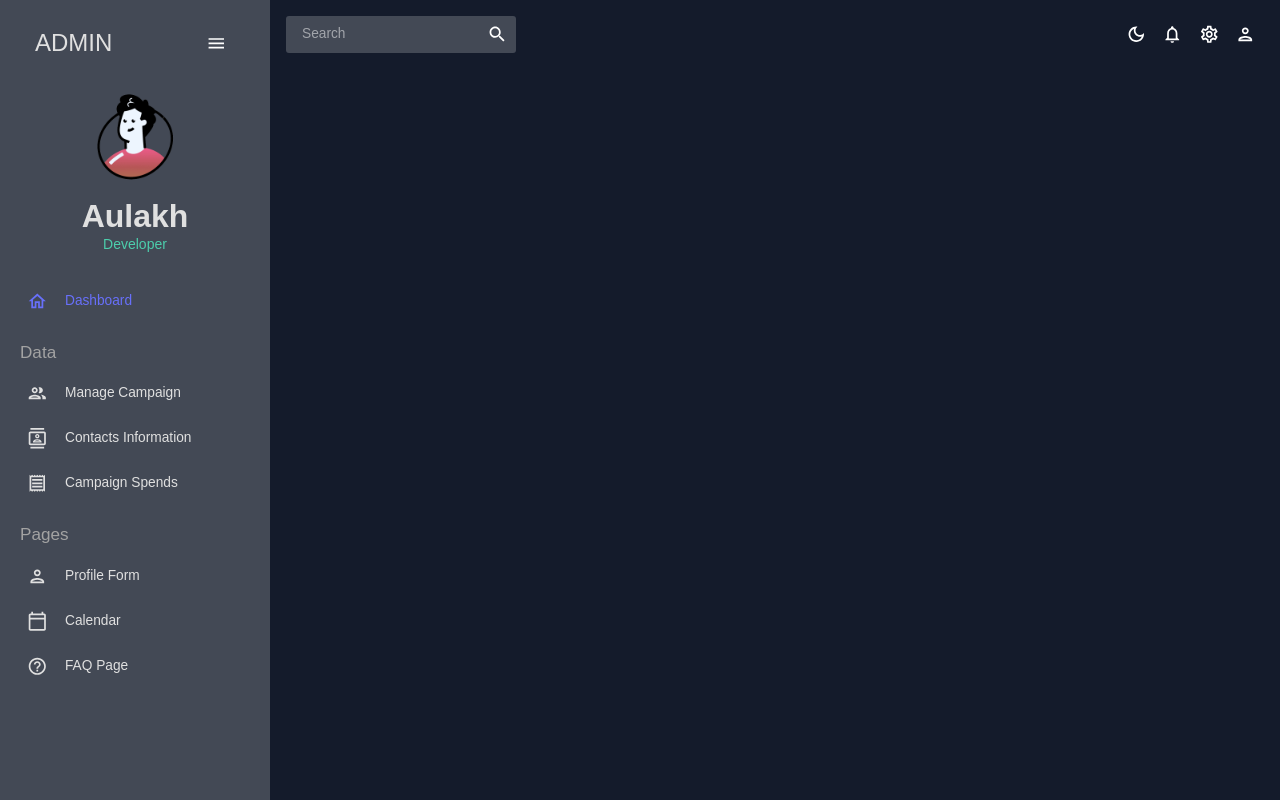
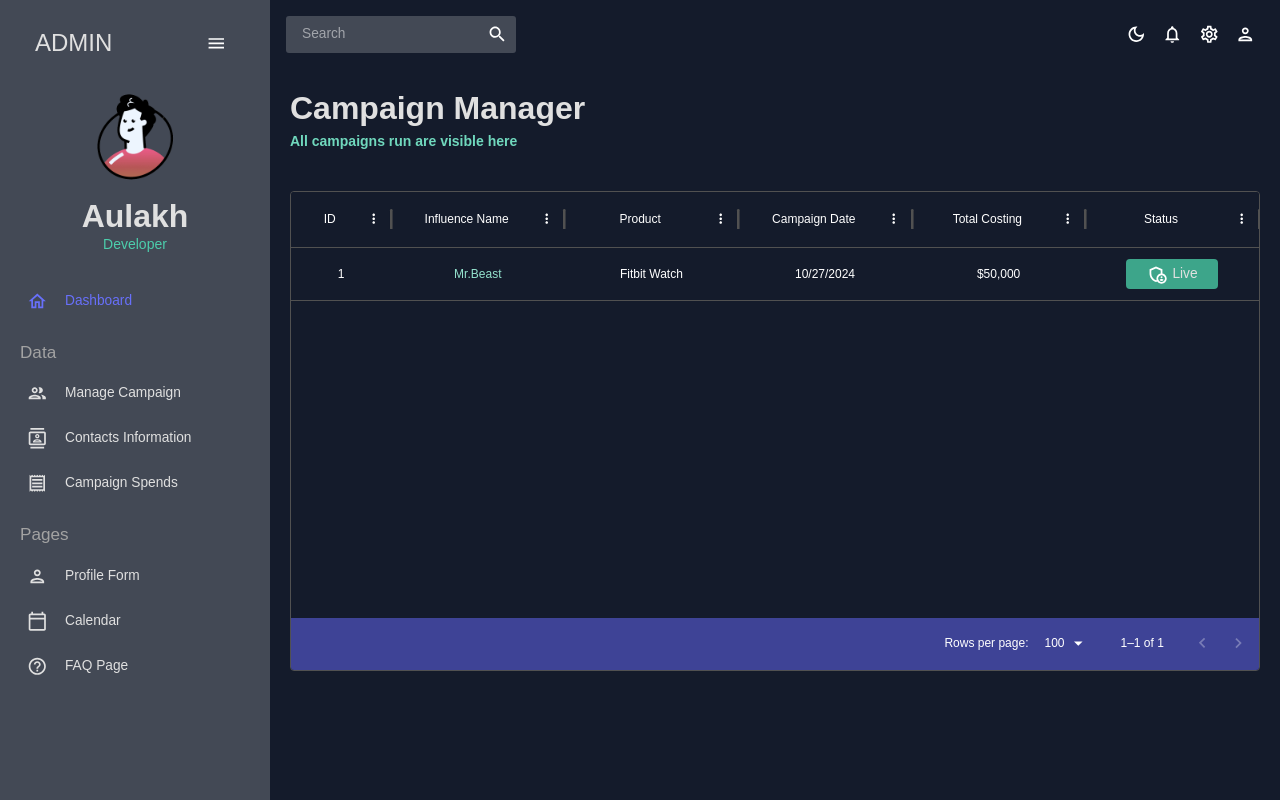
Before and after one commit to kamaljitkaur98/camp-metrics-dashboard, a React (Create React App) app: page /campaigns in a window 1280 px wide. Built offline with nearby package versions, Linux system fonts and the light colour scheme.

Commit message:
add: campaign page table

```diff
--- a/src/App.js
+++ b/src/App.js
@@ -4,7 +4,7 @@ import { Routes, Route } from "react-router-dom";
 
 import Topbar from "./scenes/global/Topbar";
 import Sidebar from "./scenes/global/Sidebar";
-// import Team from "./scenes/global/team";
+import Campaign from "./scenes/campaign";
 // import Contacts from "./scenes/global/contacts";
 // import Invoices from "./scenes/global/invoices";
 // import Bar from "./scenes/global/bar";
@@ -33,8 +33,8 @@ function App() {
               <Topbar />
               <Routes>
                 <Route path="/" element={<Dashboard />} />
-                {/* <Route path="/team" element={<Team />} />
-                <Route path="/contacts" element={<Contacts />} />
+                <Route path="/campaigns" element={<Campaign />} />
+                {/* <Route path="/contacts" element={<Contacts />} />
                 <Route path="/invoices" element={<Invoices />} />
                 <Route path="/form" element={<Form />} />
                 <Route path="/bar" element={<Bar />} />
--- /dev/null
+++ b/src/components/Header.jsx
@@ -0,0 +1,29 @@
+import { Typography, Box, useTheme } from "@mui/material";
+import { tokens } from "../theme";
+
+const Header = ({title, subtitle}) => {
+    const theme = useTheme();
+    const colors = tokens(theme.palette.mode);
+    return (
+        <Box mb="30px">
+            <Typography
+                variant="h2"
+                color={colors.grey[100]}
+                fontWeight="bold"
+                sx={{ mb: "5px"}}
+            >
+                {title}
+            </Typography>
+            <Typography
+                variant="h5"
+                color={colors.greenAccent[400]}
+                fontWeight="bold"
+                sx={{ mb: "5px"}}
+            >
+                {subtitle}
+            </Typography>
+        </Box>
+    )
+}
+
+export default Header;
--- a/src/data/mockData.js
+++ b/src/data/mockData.js
@@ -1,79 +1,15 @@
 import { tokens } from "../theme";
 
-export const mockDataTeam = [
+export const mockCampaignData = [
   {
     id: 1,
-    name: "Jon Snow",
-    email: "jonsnow@gmail.com",
-    age: 35,
-    phone: "(665)121-5454",
-    access: "admin",
-  },
-  {
-    id: 2,
-    name: "Cersei Lannister",
-    email: "cerseilannister@gmail.com",
-    age: 42,
-    phone: "(421)314-2288",
-    access: "manager",
-  },
-  {
-    id: 3,
-    name: "Jaime Lannister",
-    email: "jaimelannister@gmail.com",
-    age: 45,
-    phone: "(422)982-6739",
-    access: "user",
-  },
-  {
-    id: 4,
-    name: "Anya Stark",
-    email: "anyastark@gmail.com",
-    age: 16,
-    phone: "(921)425-6742",
-    access: "admin",
-  },
-  {
-    id: 5,
-    name: "Daenerys Targaryen",
-    email: "daenerystargaryen@gmail.com",
-    age: 31,
-    phone: "(421)445-1189",
-    access: "user",
-  },
-  {
-    id: 6,
-    name: "Ever Melisandre",
-    email: "evermelisandre@gmail.com",
-    age: 150,
-    phone: "(232)545-6483",
-    access: "manager",
-  },
-  {
-    id: 7,
-    name: "Ferrara Clifford",
-    email: "ferraraclifford@gmail.com",
-    age: 44,
-    phone: "(543)124-0123",
-    access: "user",
-  },
-  {
-    id: 8,
-    name: "Rossini Frances",
-    email: "rossinifrances@gmail.com",
-    age: 36,
-    phone: "(222)444-5555",
-    access: "user",
-  },
-  {
-    id: 9,
-    name: "Harvey Roxie",
-    email: "harveyroxie@gmail.com",
-    age: 65,
-    phone: "(444)555-6239",
-    access: "admin",
-  },
-];
+    influencer_name: "Mr.Beast",
+    product: "Fitbit Watch",
+    date_live: "10/27/2024",
+    total_costing: "$50,000",
+    status: "Live"
+  }
+]
 
 export const mockDataContacts = [
   {
--- /dev/null
+++ b/src/scenes/campaign/index.jsx
@@ -0,0 +1,106 @@
+import { Box, Typography, useTheme } from "@mui/material";
+import { DataGrid } from "@mui/x-data-grid";
+import { tokens } from "../../theme";
+import { mockCampaignData } from "../../data/mockData"
+
+import AdminPanelSettingsOutlinedIcon  from "@mui/icons-material/AdminPanelSettingsOutlined";
+import LockOpenOutlinedIcon  from "@mui/icons-material/LockOpenOutlined";
+import SecurityOutlinedIcon  from "@mui/icons-material/SecurityOutlined";
+
+import Header from "../../components/Header"
+
+const Campaign = () => {
+    const theme = useTheme();
+    const colors = tokens(theme.palette.mode)
+
+    const columns = [
+        {
+            field: "id",
+            headerName: "ID",
+            headerAlign: 'center',
+            align: 'center',
+        },
+        {
+            field: "influencer_name",
+            headerName: "Influence Name",
+            flex: 1,
+            cellClassName: "name-column--cell",
+            headerAlign: 'center',
+            align: 'center',
+        },
+        {
+            field: "product",
+            headerName: "Product",
+            flex: 1,
+            headerAlign: 'center',
+            align: 'center',
+        },
+        {
+            field: "date_live",
+            headerName: "Campaign Date",
+            flex: 1,
+            headerAlign: 'center',
+            align: 'center',
+        },
+        {
+            field: "total_costing",
+            headerName: "Total Costing",
+            flex: 1,
+            headerAlign: 'center',
+            align: 'center',
+        },
+        {
+            field: "status",
+            headerName: "Status",
+            flex: 1,
+            headerAlign: 'center',
+            align: 'center',
+            renderCell : ({row: {status}}) => {
+                return(
+                    <Box width="60%" m="10px auto" p="5px" display="flex"
+                    justifyContent="center"
+                    backgroundColor={
+                        status === "Live" ?
+                        colors.greenAccent[600] :
+                        colors.grey[600]
+                    }
+                    borderRadius="4px"
+                    >
+                        {status === "Live" && <AdminPanelSettingsOutlinedIcon />}
+                        {status === "manager" && <SecurityOutlinedIcon />}
+                        {status === "user" && <LockOpenOutlinedIcon />}
+                        <Typography color={colors.grey[100]} sx={{ ml: "5px"}}>
+                            {status}
+                        </Typography>
+                    </Box>
+                )
+            }
+        }
+    ]
+
+    return (
+        <Box m="20px">
+            <Header title="Campaign Manager" subtitle="All campaigns run are visible here" />
+                <Box m="40px 0 0 0" height="60vh" sx= {{
+                        "& .name-column--cell": {
+                            color: colors.greenAccent[300]
+                        },
+                        "& .MuiDataGrid-columnHeaders": {
+                            backgroundColor: colors.blueAccent[700],
+                            borderBottom: "none"
+                        },
+                        "& .MuiDataGrid-footerContainer": {
+                            borderTop: "none",
+                            backgroundColor: colors.blueAccent[700]
+                        }
+                    }}>
+                    <DataGrid
+                    rows={mockCampaignData}
+                    columns={columns}
+                    />
+                </Box>
+        </Box>
+    )
+}
+
+export default Campaign;
--- a/src/scenes/dashboard/index.jsx
+++ b/src/scenes/dashboard/index.jsx
@@ -1,5 +1,14 @@
+import { Box } from "@mui/material";
+import Header  from "../../components/Header"
+
 const Dashboard = () => {
-    return <div>Dashboard</div>
+    return (
+    <Box m="20px">
+        <Box display="flex" justifyContent="space-between" alignItems="center">
+        <Header title="DASHBOARD" subtitle="Welcome to the dashboard"/>
+        </Box>
+    </Box>
+    )
 }
 
 export default Dashboard;
```
